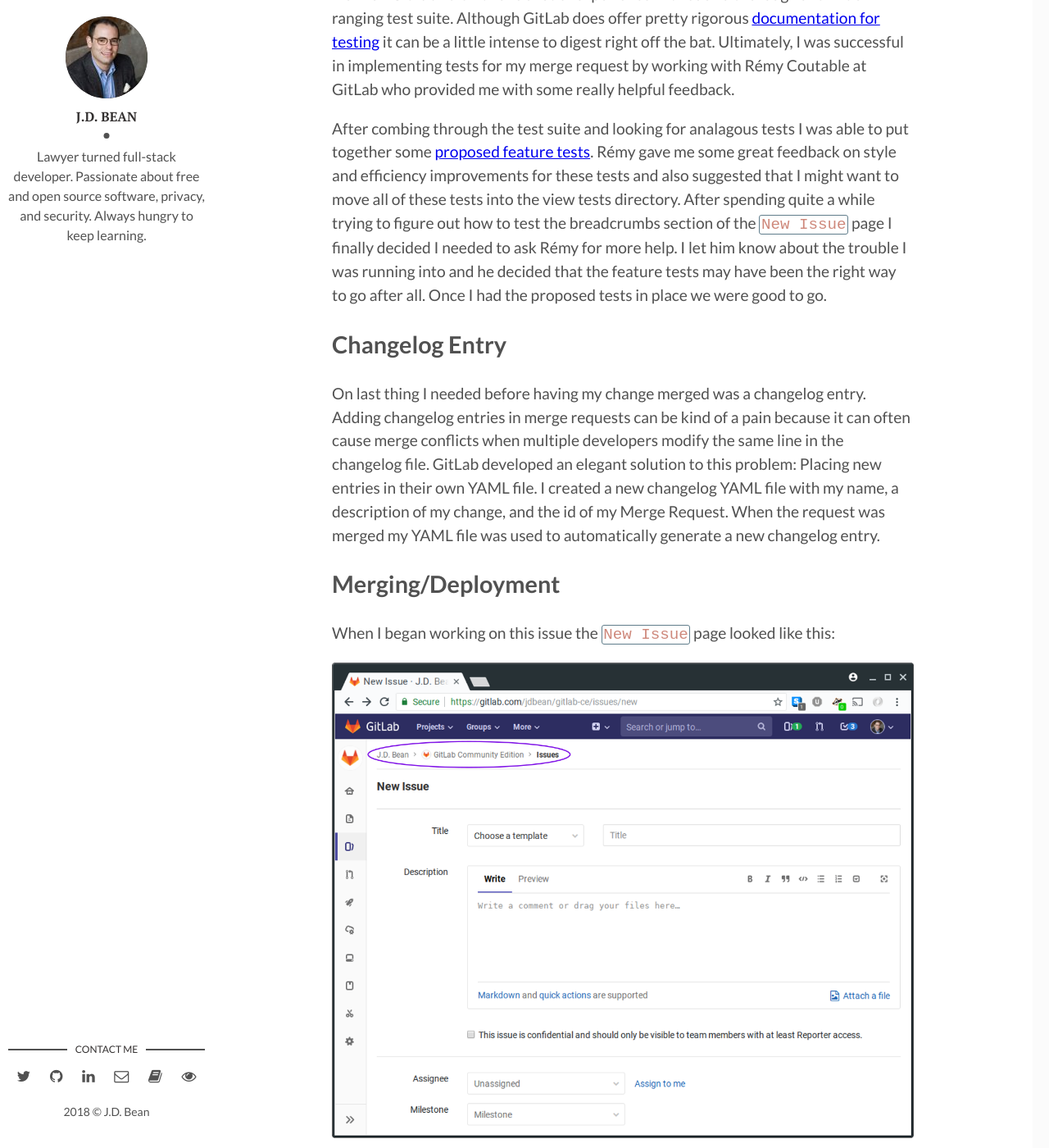
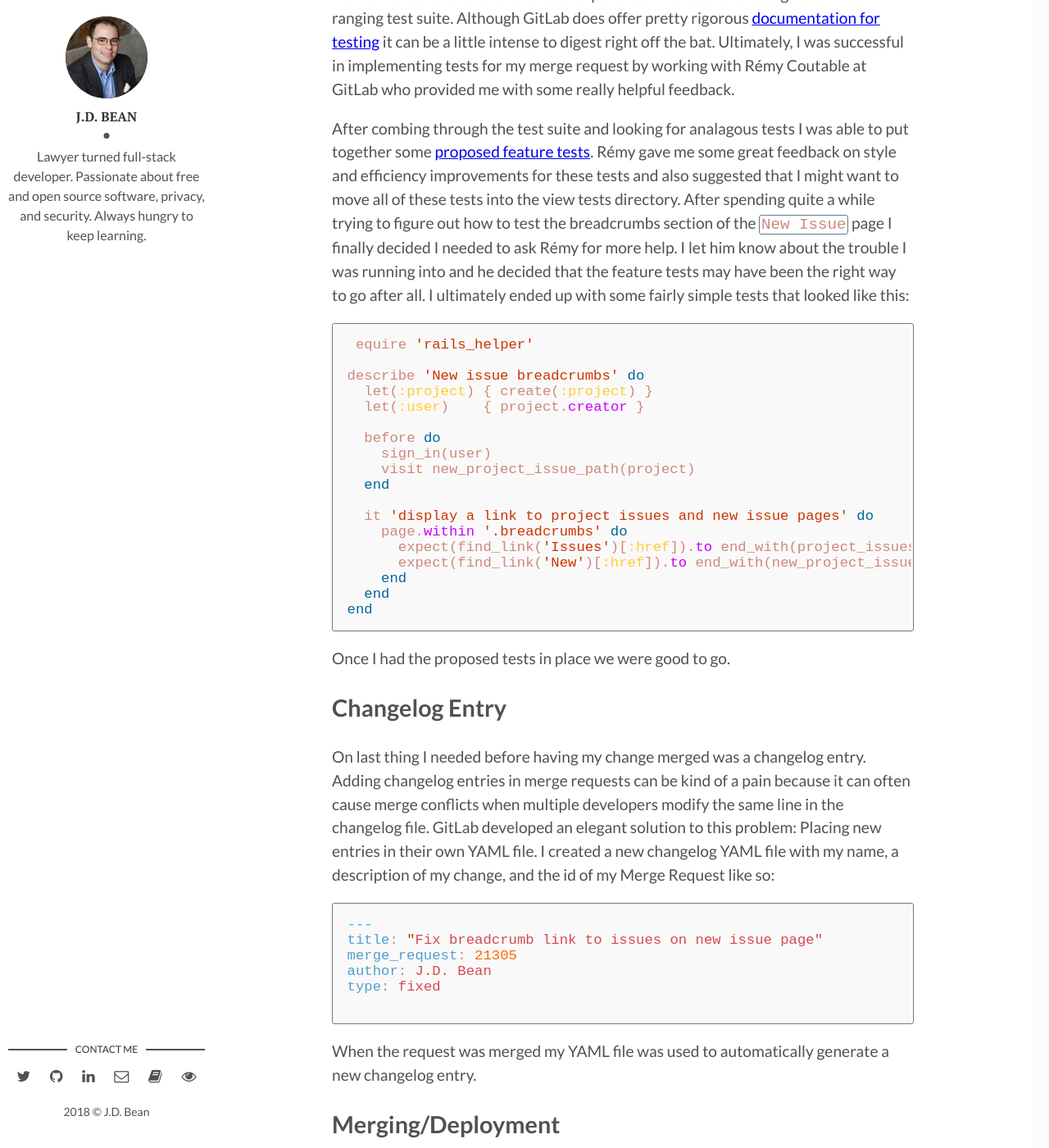
Before and after one commit to jdbean/blog-mirror, a Jekyll site: the page built from _posts/2018-09-24-first-foss-contribution-ptii.md, in a window 1280 px wide and 1400 px high, scrolled down 1643 px. Shown: the whole window at 82% size. Built offline with Jekyll 4.4.1, drawn with Linux system fonts in a browser that asks for light colours.

Commit message:
adding demonstrative code to first foss pt II post

````diff
--- a/_posts/2018-09-24-first-foss-contribution-ptii.md
+++ b/_posts/2018-09-24-first-foss-contribution-ptii.md
@@ -34,11 +34,45 @@
 
 GitLab's contribution workflow emphasizes providing new tests for most merge requests. In order to have my fix submitted, therefore, I needed to write new tests to make sure that developers don't accidentially break my changes in the future. In many ways, this was the most overwhelming part of my contribution. Prior to beginning work on GitLab I didn't have a lot of experience with such a thorough and wide-ranging test suite. Although GitLab does offer pretty rigorous [documentation for testing](https://docs.gitlab.com/ce/development/testing_guide/index.html) it can be a little intense to digest right off the bat. Ultimately, I was successful in implementing tests for my merge request by working with Rémy Coutable at GitLab who provided me with some really helpful feedback.
 
- After combing through the test suite and looking for analagous tests I was able to put together some [proposed feature tests](After combing through the test suite and looking for analagous tests I was able to). Rémy gave me some great feedback on style and efficiency improvements for these tests and also suggested that I might want to move all of these tests into the view tests directory. After spending quite a while trying to figure out how to test the breadcrumbs section of the `New Issue` page I finally decided I needed to ask Rémy for more help. I let him know about the trouble I was running into and he decided that the feature tests may have been the right way to go after all. Once I had the proposed tests in place we were good to go.
+ After combing through the test suite and looking for analagous tests I was able to put together some [proposed feature tests](https://gitlab.com/gitlab-org/gitlab-ce/blob/f59e3438ef8faee5b03de221db78107ef6c06c67/spec/features/issues/user_sees_breadcrumb_links_spec.rb). Rémy gave me some great feedback on style and efficiency improvements for these tests and also suggested that I might want to move all of these tests into the view tests directory. After spending quite a while trying to figure out how to test the breadcrumbs section of the `New Issue` page I finally decided I needed to ask Rémy for more help. I let him know about the trouble I was running into and he decided that the feature tests may have been the right way to go after all. I ultimately ended up with some fairly simple tests that looked like this:
+
+ ```ruby
+ equire 'rails_helper'
+
+describe 'New issue breadcrumbs' do
+  let(:project) { create(:project) }
+  let(:user)    { project.creator }
+
+  before do
+    sign_in(user)
+    visit new_project_issue_path(project)
+  end
+
+  it 'display a link to project issues and new issue pages' do
+    page.within '.breadcrumbs' do
+      expect(find_link('Issues')[:href]).to end_with(project_issues_path(project))
+      expect(find_link('New')[:href]).to end_with(new_project_issue_path(project))
+    end
+  end
+end
+ ```
+
+Once I had the proposed tests in place we were good to go.
 
 # Changelog Entry
 
-On last thing I needed before having my change merged was a changelog entry. Adding changelog entries in merge requests can be kind of a pain because it can often cause merge conflicts when multiple developers modify the same line in the changelog file. GitLab developed an elegant solution to this problem: Placing new entries in their own YAML file. I created a new changelog YAML file with my name, a description of my change, and the id of my Merge Request. When the request was merged my YAML file was used to automatically generate a new changelog entry.
+On last thing I needed before having my change merged was a changelog entry. Adding changelog entries in merge requests can be kind of a pain because it can often cause merge conflicts when multiple developers modify the same line in the changelog file. GitLab developed an elegant solution to this problem: Placing new entries in their own YAML file. I created a new changelog YAML file with my name, a description of my change, and the id of my Merge Request like so:
+
+```yaml
+---
+title: "Fix breadcrumb link to issues on new issue page"
+merge_request: 21305
+author: J.D. Bean
+type: fixed
+
+```
+
+When the request was merged my YAML file was used to automatically generate a new changelog entry.
 
 # Merging/Deployment
 
````
